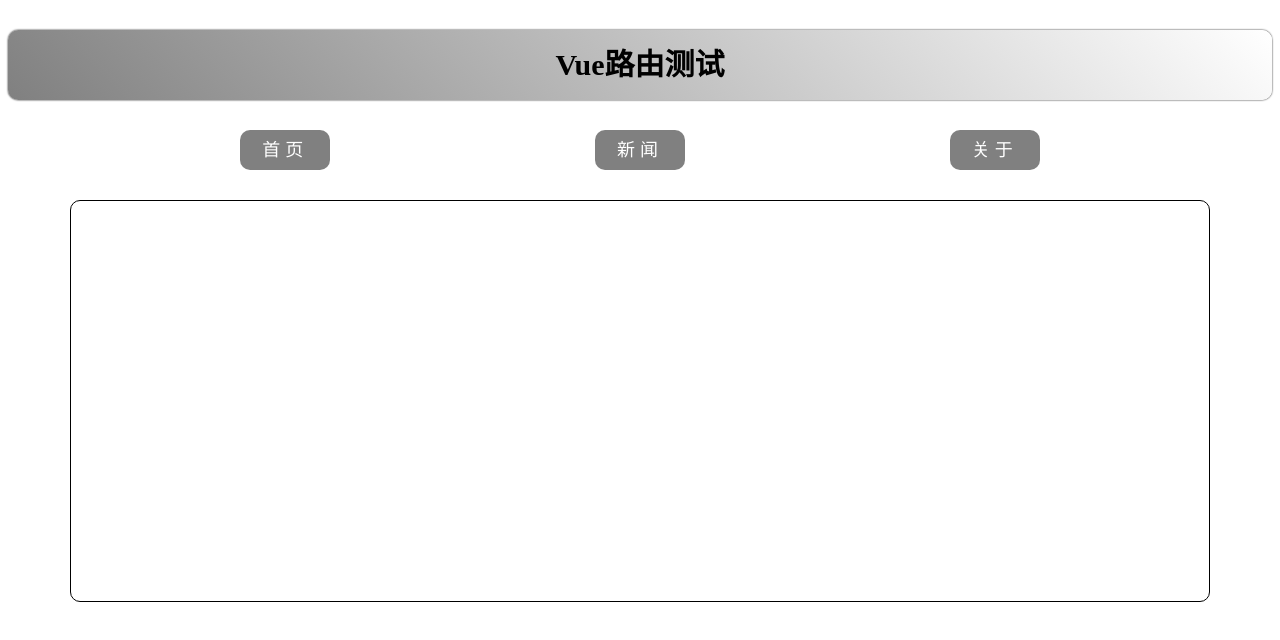
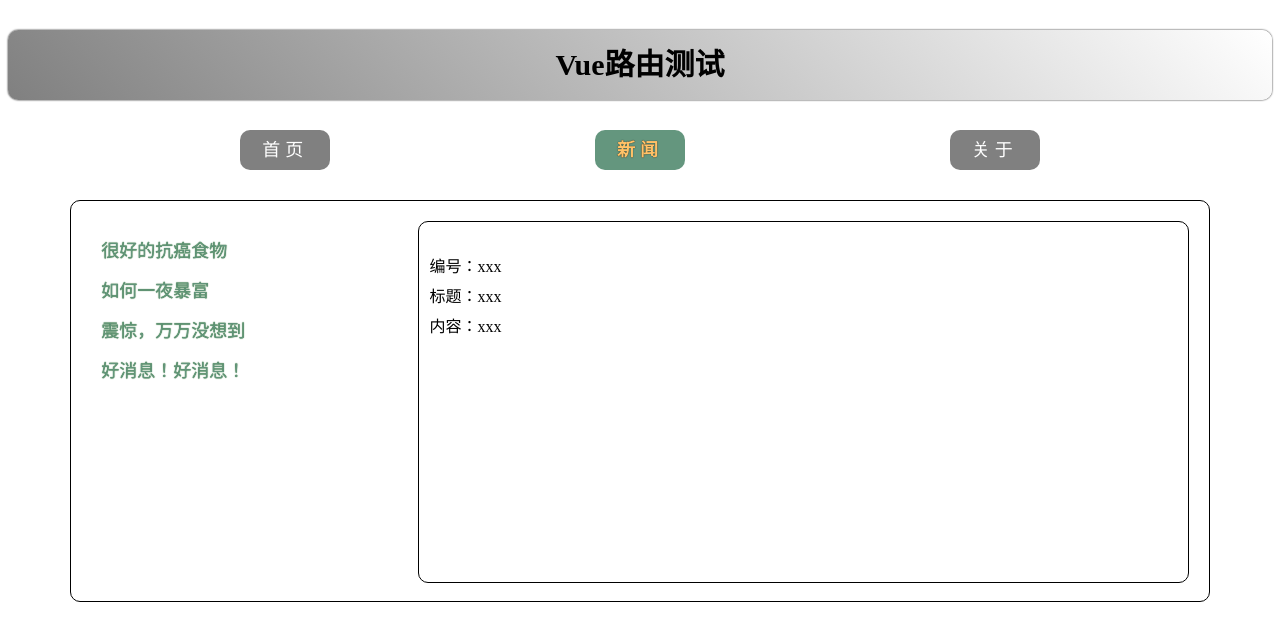
Before and after one commit to younggg1/vue3_TypeScript_demo, a Vue app: page /news/detail in a window 1280 px wide. Before the commit this address had no page. Shown: the top 640 px of the page. Built offline with nearby package versions, Linux system fonts and the light colour scheme; the HTML template or start-up script is replaced by a standard one.

Commit message:
路由_嵌套路由

```diff
--- a/src/pages/About.vue
+++ b/src/pages/About.vue
@@ -5,7 +5,14 @@
 </template>
 
 <script setup lang="ts">
+import {onMounted,onUnmounted} from 'vue'
 
+onMounted(()=>{
+  console.log('About组件挂载了')
+})
+onUnmounted(()=>{
+  console.log('About组件卸载了')
+})
 </script>
 
 <style scoped>
--- /dev/null
+++ b/src/pages/Detail.vue
@@ -0,0 +1,22 @@
+<template>
+  <ul class="news-list">
+    <li>编号：xxx</li>
+    <li>标题：xxx</li>
+    <li>内容：xxx</li>
+  </ul>
+</template>
+
+<script setup lang="ts">
+
+</script>
+
+<style scoped>
+.news-list {
+  list-style: none;
+  padding-left: 20px;
+}
+
+.news-list>li {
+  line-height: 30px;
+}
+</style>
--- a/src/pages/Home.vue
+++ b/src/pages/Home.vue
@@ -7,7 +7,7 @@
   </div>
 </template>
 
-<script setup lang="ts" name="Home">
+<script setup lang="ts">
 
 </script>
 
--- a/src/pages/News.vue
+++ b/src/pages/News.vue
@@ -1,15 +1,28 @@
 <template>
   <div class="news">
+    <!-- 导航区 -->
     <ul>
-      <li><a href="#">新闻001</a></li>
-      <li><a href="#">新闻002</a></li>
-      <li><a href="#">新闻003</a></li>
-      <li><a href="#">新闻004</a></li>
+      <li v-for="news in newsList" :key="news.id">
+        <RouterLink to="/news/detail">{{news.title}}</RouterLink>
+      </li>
     </ul>
+    <!-- 展示区 -->
+    <div class="news-content">
+      <RouterView></RouterView>
+    </div>
   </div>
 </template>
 
-<script setup lang="ts" name="News">
+<script setup lang="ts">
+import {reactive} from 'vue'
+import {RouterView,RouterLink} from 'vue-router'
+
+const newsList = reactive([
+  {id:'asfdtrfay01',title:'很好的抗癌食物',content:'西蓝花'},
+  {id:'asfdtrfay02',title:'如何一夜暴富',content:'学IT'},
+  {id:'asfdtrfay03',title:'震惊，万万没想到',content:'明天是周一'},
+  {id:'asfdtrfay04',title:'好消息！好消息！',content:'快过年了'}
+])
 
 </script>
 
@@ -21,13 +34,11 @@
   justify-content: space-between;
   height: 100%;
 }
-
 .news ul {
   margin-top: 30px;
   list-style: none;
   padding-left: 10px;
 }
-
 .news li>a {
   font-size: 18px;
   line-height: 40px;
@@ -35,7 +46,6 @@
   color: #64967E;
   text-shadow: 0 0 1px rgb(0, 84, 0);
 }
-
 .news-content {
   width: 70%;
   height: 90%;
--- a/src/router/index.ts
+++ b/src/router/index.ts
@@ -1,25 +1,35 @@
 // 创建一个路由器，并暴露出去
 
 // 第一步：引入createRouter
-import {createRouter,createWebHistory} from 'vue-router'
+import {createRouter,createWebHistory,createWebHashHistory} from 'vue-router'
 // 引入一个一个可能要呈现组件
 import Home from '@/pages/Home.vue'
 import News from '@/pages/News.vue'
 import About from '@/pages/About.vue'
+import Detail from '@/pages/Detail.vue'
 
 // 第二步：创建路由器
 const router = createRouter({
     history:createWebHistory(), //路由器的工作模式（稍后讲解）
     routes:[ //一个一个的路由规则
         {
+            name:'zhuye',
             path:'/home',
             component:Home
         },
         {
+            name:'xinwen',
             path:'/news',
-            component:News
+            component:News,
+            children:[
+                {
+                    path:'detail',
+                    component:Detail
+                }
+            ]
         },
         {
+            name:'guanyu',
             path:'/about',
             component:About
         },
```
